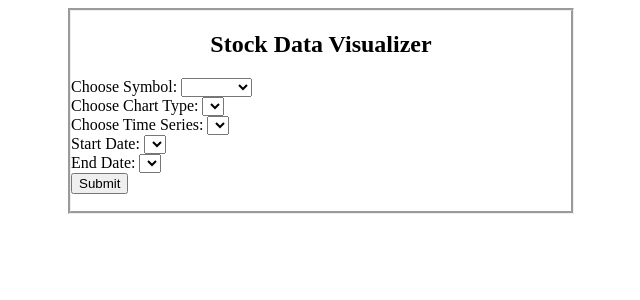
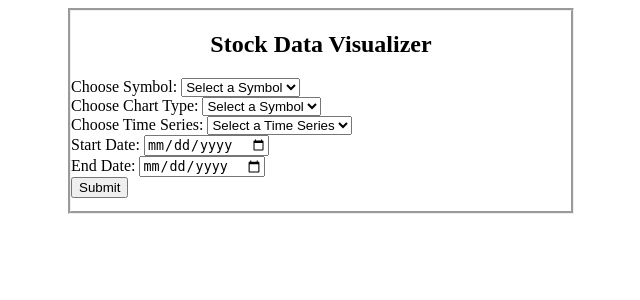
Before and after one commit to donbosco-kim/Stock-Data-Visualization, a Flask app: page / in a window 1280 px wide. Shown: the top 300 px of the page, without its empty margins (319-959 px from the left). Run offline with Flask 3, Linux system fonts and the light colour scheme; lists and menus that the app fills with data are empty.

Commit message:
move css to static and populate the option values in html

```diff
--- a/app.py
+++ b/app.py
@@ -15,10 +15,25 @@ def load_symbols_from_csv():
 
 @app.route('/')
 def index():
-    #Get stock symbols from CSV
+    #get stock symbols from CSV
     stock_symbols = load_symbols_from_csv()
 
-    return render_template('index.html', stock_symbols=stock_symbols)
+    #get chart types
+    chart_types = get_chart_types()
+
+    #get time series
+    time_series = get_time_series()
+
+    return render_template('index.html', stock_symbols=stock_symbols, chart_types=chart_types, time_series=time_series)
+
+def get_chart_types():
+    chart_types = ['1.Line', '2.Bar']
+    return chart_types
+
+def get_time_series():
+    time_series = ['1.Intraday', '2.Daily', '3.Weekly', '4.Monthly']
+    return time_series
+
 
 if __name__ == '__main__':
     app.run(debug=True)
--- a/templates/index.html
+++ b/templates/index.html
@@ -5,7 +5,7 @@
     <meta charset="UTF-8">
     <meta name="viewport" content="width=device-width, initial-scale=1.0">
     <title>Stock-Data</title>
-    <link rel="stylesheet" href="style.css">
+    <link rel="stylesheet" href="{{ url_for('static', filename='style.css') }}">
 
 </head>
 
@@ -15,7 +15,7 @@
         <form method="post">
             <label for="symbols">Choose Symbol:</label>
             <select name="symbols" id="symbols">
-                <option value=""></option>
+                <option value="">Select a Symbol</option>
                 {% for symbol in stock_symbols %}
                 <option value="{{ symbol }}">{{ symbol }}</option>
                 {% endfor %}
@@ -23,23 +23,25 @@
             <br>
             <label for="charts">Choose Chart Type:</label>
             <select name="charts" id="charts">
-                <option value=""></option>
+                <option value="">Select a Symbol</option>
+                {% for chart_type in chart_types %}
+                <option value="{{ chart_type }}">{{ chart_type }}</option>
+                {% endfor %}
             </select>
             <br>
             <label for="timeseries">Choose Time Series:</label>
             <select name="timeseries" id="timeseries">
-                <option value=""></option>
+                <option value="">Select a Time Series</option>
+                {% for time_serie in time_series %}
+                <option value="{{ time_serie }}">{{ time_serie }}</option>
+                {% endfor %}
             </select>
             <br>
             <label for="startdate">Start Date:</label>
-            <select name="startdate" id="startdate">
-                <option value=""></option>
-            </select>
+            <input type="date" id="startdate" name="startdate">
             <br>
             <label for="enddate">End Date:</label>
-            <select name="enddate" id="enddate">
-                <option value=""></option>
-            </select>
+            <input type="date" id="enddate" name="enddate">
             <br>
             <button type="submit">Submit</button>
         </form>
```
Also changed, not shown: static/style.css (renamed from templates/style.css).
